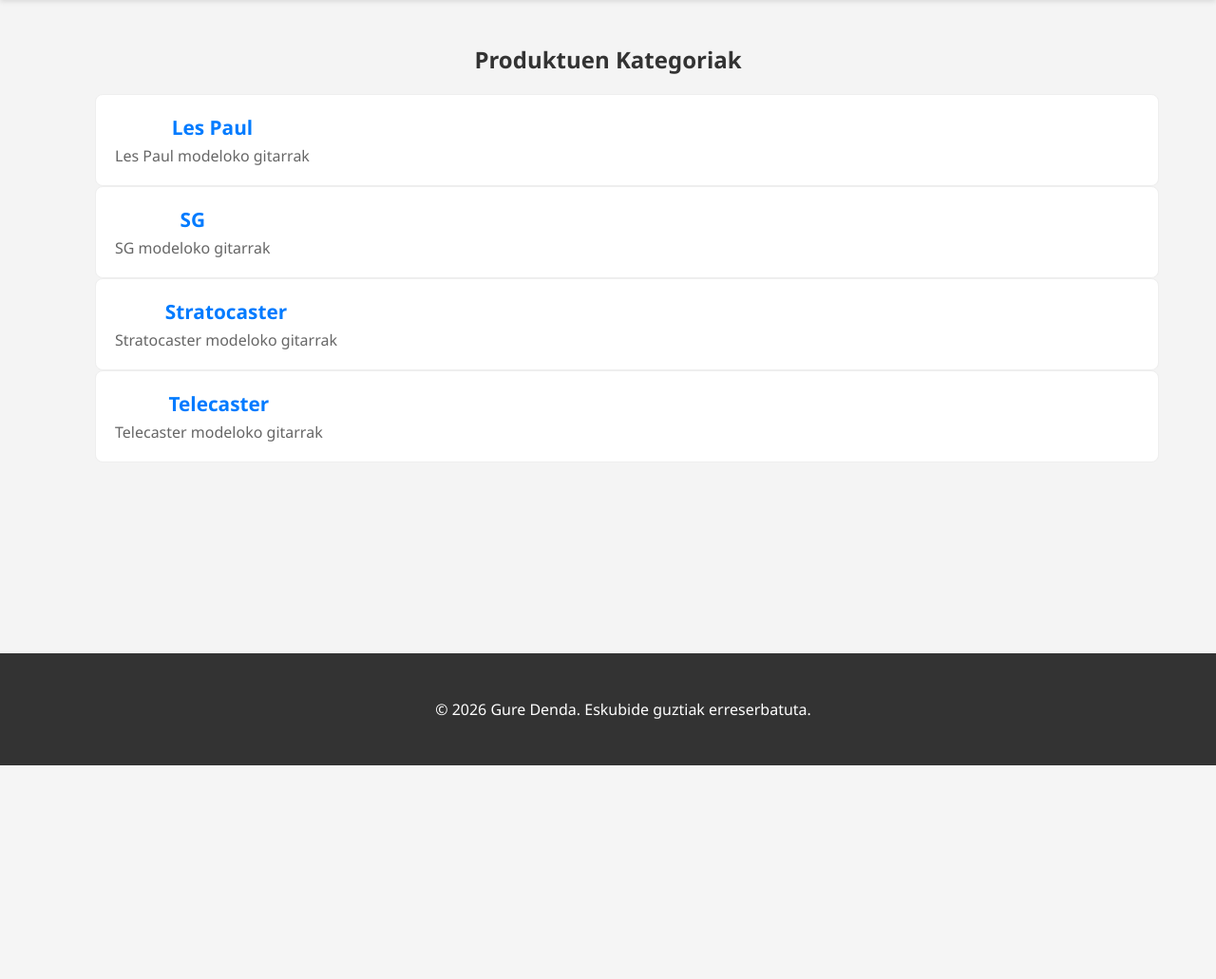
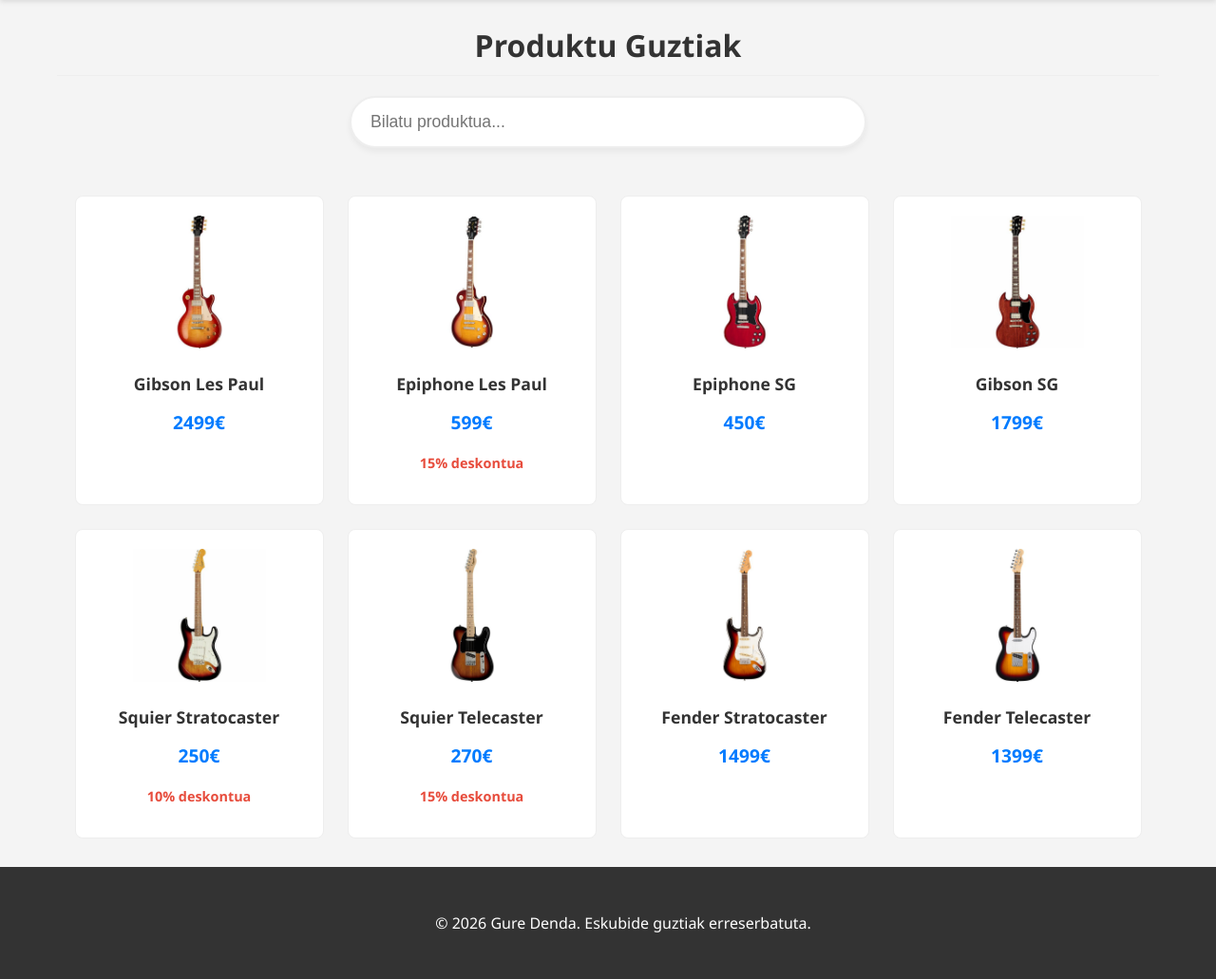
Before and after one commit to Buttermingers/denda_hedatze, a PHP site: page /katalogoa/ in a window 1280 px wide. Shown: the part 134-1165 px from the top of the page at 95% size. Before the commit the page ends 940 px from the top, so only its background shows below. Run offline with PHP 8.4, Linux system fonts and the light colour scheme; data comes from the database, SQL or seed files in the repository; both versions use the stored data as it was after the commit.

Commit message:
Hedatzerako lehen igoera

```diff
--- a/css/style.css
+++ b/css/style.css
@@ -494,3 +494,27 @@ footer {
         font-size: 1.5rem;
     }
 }
+
+/* Search Bar */
+.search-bar-container {
+    display: flex;
+    justify-content: center;
+    margin: 20px 0 40px;
+}
+
+#search-input {
+    width: 100%;
+    max-width: 500px;
+    padding: 15px 20px;
+    font-size: 1.1rem;
+    border: 2px solid #eee;
+    border-radius: 30px;
+    box-shadow: 0 4px 6px rgba(0, 0, 0, 0.05);
+    transition: all 0.3s ease;
+    outline: none;
+}
+
+#search-input:focus {
+    border-color: #007bff;
+    box-shadow: 0 4px 12px rgba(0, 123, 255, 0.15);
+}
--- a/hasiera/index.php
+++ b/hasiera/index.php
@@ -2,7 +2,7 @@
 define('PROJECT_ROOT', dirname(__DIR__));
 
 $page_title = 'Denda - Hasiera';
-$page_css = 'styleFlexbox.css';
+$page_css = 'style.css';
 
 require_once '../includes/header.php';
 
--- a/includes/header.php
+++ b/includes/header.php
@@ -1,6 +1,6 @@
 <?php
 $page_title = $page_title ?? 'Denda';
-$page_css = $page_css ?? 'styleFlexbox.css';
+$page_css = $page_css ?? 'style.css';
 ?><!DOCTYPE html>
 <html lang="eu">
 
@@ -8,7 +8,7 @@ $page_css = $page_css ?? 'styleFlexbox.css';
     <meta charset="UTF-8">
     <meta name="viewport" content="width=device-width, initial-scale=1.0">
     <title><?php echo htmlspecialchars($page_title); ?></title>
-    <link rel="stylesheet" href="../css/style.css">
+    <link rel="stylesheet" href="../css/<?php echo htmlspecialchars($page_css); ?>">
     <link rel="icon" type="image/png" href="../mediateka/multimedia/waluigi.png">
 </head>
 
--- a/katalogoa/index.php
+++ b/katalogoa/index.php
@@ -1,5 +1,5 @@
 <?php
-$action = isset($_GET['action']) ? $_GET['action'] : 'kategoriak';
+$action = isset($_GET['action']) ? $_GET['action'] : 'guztiak';
 
 require_once dirname(__DIR__) . '/klaseak/com/leartik/unai/kategoriak/kategoriak_DB.php';
 require_once dirname(__DIR__) . '/klaseak/com/leartik/unai/produktuak/produktuak_DB.php';
@@ -47,10 +47,16 @@ switch ($action) {
         }
         break;
 
+    case 'guztiak':
+        $produktuaDB = new ProduktuaDB();
+        $produktuak = $produktuaDB->getProduktuak();
+        include 'produktuak_guztiak.php';
+        break;
+
     default:
-        $kategoriaDB = new KategoriaDB();
-        $kategoriak = $kategoriaDB->getKategoriak();
-        include 'kategoriak_erakutsi.php';
+        $produktuaDB = new ProduktuaDB();
+        $produktuak = $produktuaDB->getProduktuak();
+        include 'produktuak_guztiak.php';
         break;
 }
 ?>
--- a/katalogoa/kategoria_erakutsi.php
+++ b/katalogoa/kategoria_erakutsi.php
@@ -1,7 +1,7 @@
 <?php
 
 $page_title = htmlspecialchars($kategoria->getIzena()) . ' - Denda';
-$page_css = 'styleKategoriaFlex.css';
+$page_css = 'style.css';
 
 include '../includes/header.php';
 ?>
@@ -17,7 +17,8 @@ include '../includes/header.php';
                 <?php foreach ($produktuak as $produktua): ?>
                     <div class="produktu-txartelak">
                         <a href="index.php?action=produktua&id=<?php echo $produktua->getId(); ?>">
-                            <img src="../img/<?php echo htmlspecialchars($produktua->getIrudia()); ?>" alt="<?php echo htmlspecialchars($produktua->getIzena()); ?>">
+                            <img src="../img/<?php echo htmlspecialchars($produktua->getIrudia()); ?>"
+                                alt="<?php echo htmlspecialchars($produktua->getIzena()); ?>">
                             <h3><?php echo htmlspecialchars($produktua->getIzena()); ?></h3>
                             <p class="prezioa"><?php echo htmlspecialchars($produktua->getPrezioa()); ?>€</p>
                             <?php if ($produktua->getDescuento() > 0): ?>
--- a/katalogoa/kategoriak_erakutsi.php
+++ b/katalogoa/kategoriak_erakutsi.php
@@ -1,7 +1,7 @@
 <?php
 
 $page_title = 'Kategoriak - Denda';
-$page_css = 'styleKategoriaFlex.css';
+$page_css = 'style.css';
 
 include '../includes/header.php';
 ?>
--- a/katalogoa/produktua_erakutsi.php
+++ b/katalogoa/produktua_erakutsi.php
@@ -2,7 +2,7 @@
 
 
 $page_title = htmlspecialchars($produktua->getIzena()) . ' - Denda';
-$page_css = 'styleProduktuaFlex.css';
+$page_css = 'style.css';
 
 include '../includes/header.php';
 ?>
--- /dev/null
+++ b/katalogoa/produktuak_guztiak.php
@@ -0,0 +1,97 @@
+<?php
+
+$page_title = 'Katalogoa - Denda';
+$page_css = 'style.css';
+
+include '../includes/header.php';
+?>
+
+<div class="katalogoa-main">
+    <h1>Produktu Guztiak</h1>
+
+    <div class="search-bar-container">
+        <input type="text" id="search-input" placeholder="Bilatu produktua...">
+    </div>
+
+    <div id="produktuak-container" class="sareko-produktuak">
+        <?php if (!empty($produktuak)): ?>
+            <?php foreach ($produktuak as $produktua): ?>
+                <div class="produktu-txartelak">
+                    <a href="index.php?action=produktua&id=<?php echo $produktua->getId(); ?>">
+                        <img src="../img/<?php echo htmlspecialchars($produktua->getIrudia()); ?>"
+                            alt="<?php echo htmlspecialchars($produktua->getIzena()); ?>">
+                        <h3>
+                            <?php echo htmlspecialchars($produktua->getIzena()); ?>
+                        </h3>
+                        <p class="prezioa">
+                            <?php echo htmlspecialchars($produktua->getPrezioa()); ?>€
+                        </p>
+                        <?php if ($produktua->getDescuento() > 0): ?>
+                            <p class="deskontua">
+                                <?php echo htmlspecialchars($produktua->getDescuento()); ?>% deskontua
+                            </p>
+                        <?php endif; ?>
+                    </a>
+                </div>
+            <?php endforeach; ?>
+        <?php else: ?>
+            <p>Ez dago produkturik.</p>
+        <?php endif; ?>
+    </div>
+</div>
+
+<script>
+    document.addEventListener('DOMContentLoaded', function () {
+        const searchInput = document.getElementById('search-input');
+        const productsContainer = document.getElementById('produktuak-container');
+
+        searchInput.addEventListener('input', function () {
+            const query = this.value;
+
+            fetch('produktuak_bilatu.php?q=' + encodeURIComponent(query))
+                .then(response => response.json())
+                .then(data => {
+                    productsContainer.innerHTML = '';
+
+                    if (data.length > 0) {
+                        data.forEach(product => {
+                            const productCard = document.createElement('div');
+                            productCard.className = 'produktu-txartelak';
+
+                            let discountHtml = '';
+                            if (product.descuento > 0) {
+                                discountHtml = `<p class="deskontua">${escapeHtml(product.descuento)}% deskontua</p>`;
+                            }
+
+                            productCard.innerHTML = `
+                            <a href="index.php?action=produktua&id=${product.id}">
+                                <img src="../img/${escapeHtml(product.irudia)}" alt="${escapeHtml(product.izena)}">
+                                <h3>${escapeHtml(product.izena)}</h3>
+                                <p class="prezioa">${escapeHtml(product.prezioa)}€</p>
+                                ${discountHtml}
+                            </a>
+                        `;
+                            productsContainer.appendChild(productCard);
+                        });
+                    } else {
+                        productsContainer.innerHTML = '<p>Ez dago emaitzik.</p>';
+                    }
+                })
+                .catch(error => console.error('Errorea:', error));
+        });
+
+        function escapeHtml(text) {
+            if (text == null) return '';
+            return String(text)
+                .replace(/&/g, "&amp;")
+                .replace(/</g, "&lt;")
+                .replace(/>/g, "&gt;")
+                .replace(/"/g, "&quot;")
+                .replace(/'/g, "&#039;");
+        }
+    });
+</script>
+
+<?php
+include '../includes/footer.php';
+?>
--- a/klaseak/com/leartik/unai/produktuak/produktuak.php
+++ b/klaseak/com/leartik/unai/produktuak/produktuak.php
@@ -1,6 +1,7 @@
 <?php
 
-class Produktua {
+class Produktua
+{
     private $id;
     private $izena;
     private $deskribapena;
@@ -8,51 +9,63 @@ class Produktua {
     private $kategoria_id;
     private $irudia;
 
-    public function getId() {
+    public function getId()
+    {
         return $this->id;
     }
 
-    public function setId($id) {
+    public function setId($id)
+    {
         $this->id = $id;
     }
 
-    public function getIzena() {
+    public function getIzena()
+    {
         return $this->izena;
     }
 
-    public function setIzena($izena) {
+    public function setIzena($izena)
+    {
         $this->izena = $izena;
     }
 
-    public function getDeskribapena() {
+    public function getDeskribapena()
+    {
         return $this->deskribapena;
     }
 
-    public function setDeskribapena($deskribapena) {
+    public function setDeskribapena($deskribapena)
+    {
         $this->deskribapena = $deskribapena;
     }
 
-    public function getPrezioa() {
+    public function getPrezioa()
+    {
         return $this->prezioa;
     }
 
-    public function setPrezioa($prezioa) {
+    public function setPrezioa($prezioa)
+    {
         $this->prezioa = $prezioa;
     }
 
-    public function getKategoriaId() {
+    public function getKategoriaId()
+    {
         return $this->kategoria_id;
     }
 
-    public function setKategoriaId($kategoria_id) {
+    public function setKategoriaId($kategoria_id)
+    {
         $this->kategoria_id = $kategoria_id;
     }
 
-    public function getIrudia() {
+    public function getIrudia()
+    {
         return $this->irudia;
     }
 
-    public function setIrudia($irudia) {
+    public function setIrudia($irudia)
+    {
         $this->irudia = $irudia;
     }
 
@@ -60,28 +73,49 @@ class Produktua {
     private $novedades;
     private $descuento;
 
-    public function getOfertas() {
+    public function getOfertas()
+    {
         return $this->ofertas;
     }
 
-    public function setOfertas($ofertas) {
+    public function setOfertas($ofertas)
+    {
         $this->ofertas = $ofertas;
     }
 
-    public function getNovedades() {
+    public function getNovedades()
+    {
         return $this->novedades;
     }
 
-    public function setNovedades($novedades) {
+    public function setNovedades($novedades)
+    {
         $this->novedades = $novedades;
     }
 
-    public function getDescuento() {
+    public function getDescuento()
+    {
         return $this->descuento;
     }
 
-    public function setDescuento($descuento) {
+    public function setDescuento($descuento)
+    {
         $this->descuento = $descuento;
+    }
+
+    public function toArray()
+    {
+        return [
+            'id' => $this->id,
+            'izena' => $this->izena,
+            'deskribapena' => $this->deskribapena,
+            'prezioa' => $this->prezioa,
+            'kategoria_id' => $this->kategoria_id,
+            'irudia' => $this->irudia,
+            'ofertas' => $this->ofertas,
+            'novedades' => $this->novedades,
+            'descuento' => $this->descuento
+        ];
     }
 }
 
--- a/klaseak/com/leartik/unai/produktuak/produktuak_DB.php
+++ b/klaseak/com/leartik/unai/produktuak/produktuak_DB.php
@@ -256,6 +256,32 @@ class ProduktuaDB
         return $produktuak;
     }
 
+    public function searchProduktuak(string $term): array
+    {
+        $produktuak = [];
+        $term = "%" . $term . "%";
+
+        try {
+            $sql = "SELECT id, izena, deskribapena, prezioa, irudia,
+                           kategoriak_ID AS kategoria_id, ofertas, novedades, descuento
+                    FROM gitarrak
+                    WHERE izena LIKE :term OR deskribapena LIKE :term";
+
+            $stmt = $this->konexioa->prepare($sql);
+            $stmt->bindValue(':term', $term);
+            $stmt->execute();
+
+            while ($row = $stmt->fetch(PDO::FETCH_ASSOC)) {
+                $produktuak[] = $this->mapProduktua($row);
+            }
+
+        } catch (PDOException $e) {
+            error_log("Errorea produktuak bilatzean: " . $e->getMessage());
+        }
+
+        return $produktuak;
+    }
+
     public function __destruct()
     {
         $this->konexioa = null;
```
Also changed, not shown: katalogoa/produktuak_bilatu.php (added, +21 -0 lines), mediateka/index.php (+19 -1 lines), mezuak/index.php (+0 -21 lines), db/dendadb.sqlite.
